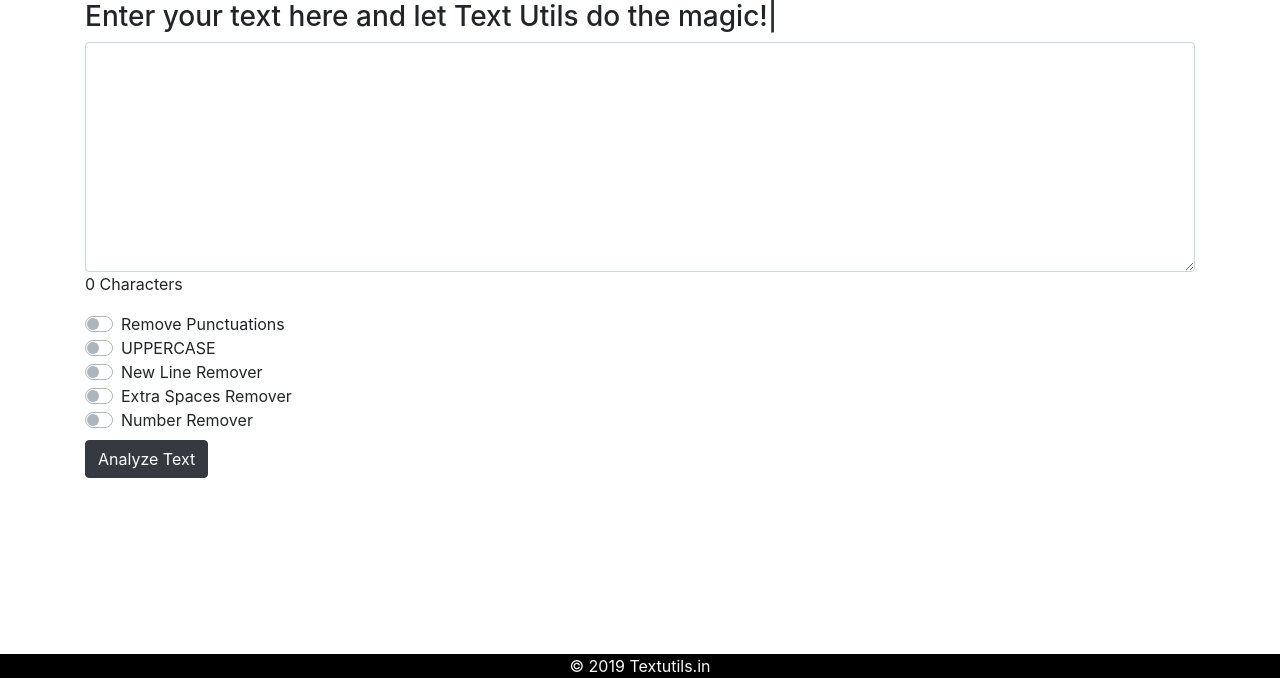
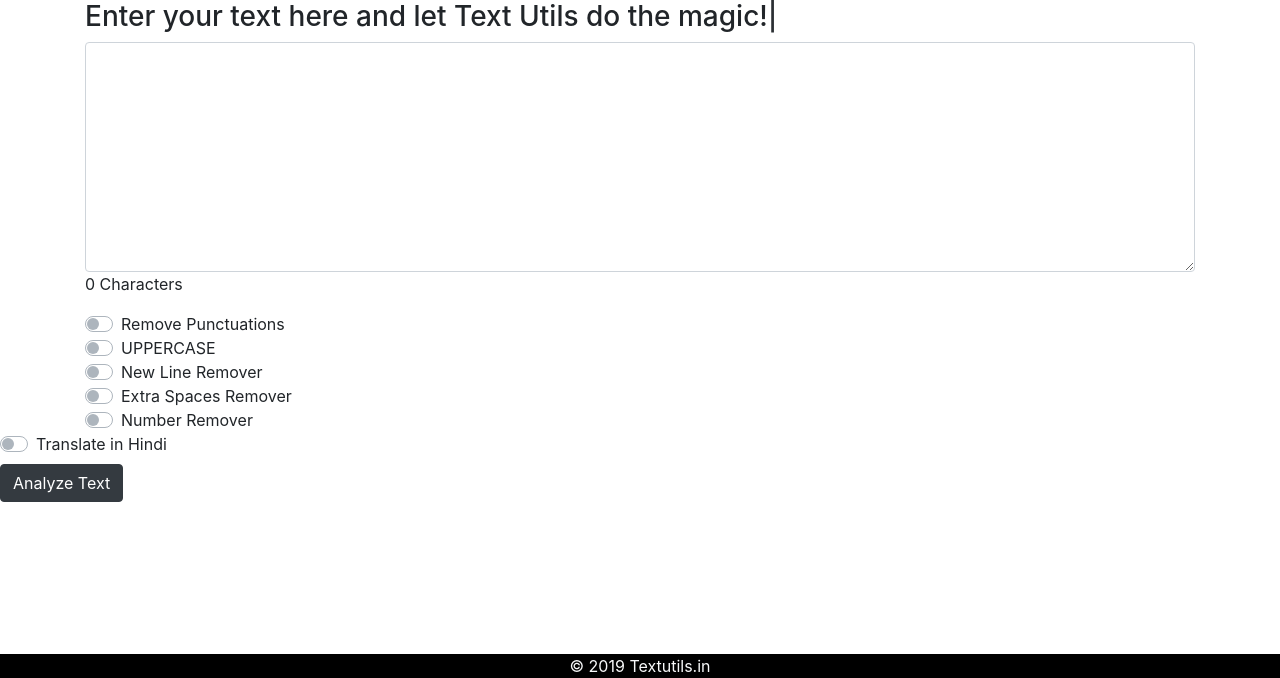
Before and after one commit to haris989/TextUtils, a Django app: page / in a window 1280 px wide. Shown: the part 122-800 px from the top of the page. Run offline with Django 3.2, Linux system fonts and the light colour scheme; some libraries are stand-ins or nearby versions.

Commit message:
Hindi Translation Checkbox added
Checkbox is added for the hindi translation of text

```diff
--- a/templates/index.html
+++ b/templates/index.html
@@ -112,6 +112,12 @@
     <label class="custom-control-label" for="customSwitch5">Number Remover</label>
   </div>
 
+ </div>
+       <div class="custom-control custom-switch">
+        <input type="checkbox" name="transtext" class="custom-control-input" id="customSwitch6">
+        <label class="custom-control-label" for="customSwitch6">Translate in Hindi</label>
+   </div>
+
 <button type="submit" class="btn btn-dark mt-2">Analyze Text</button>
     </form>
 </div>
```
